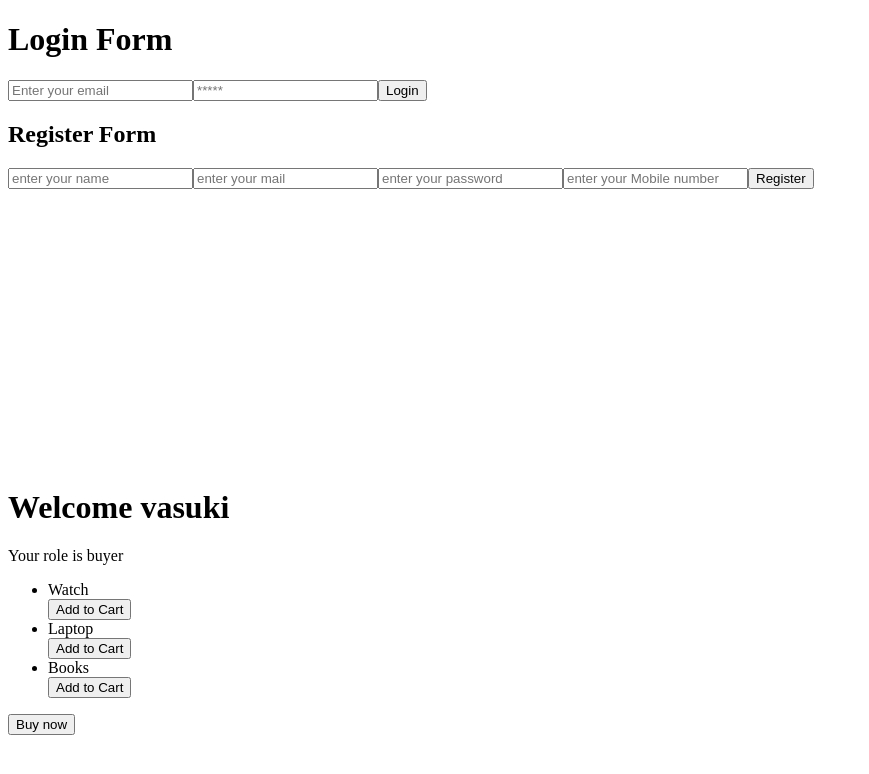
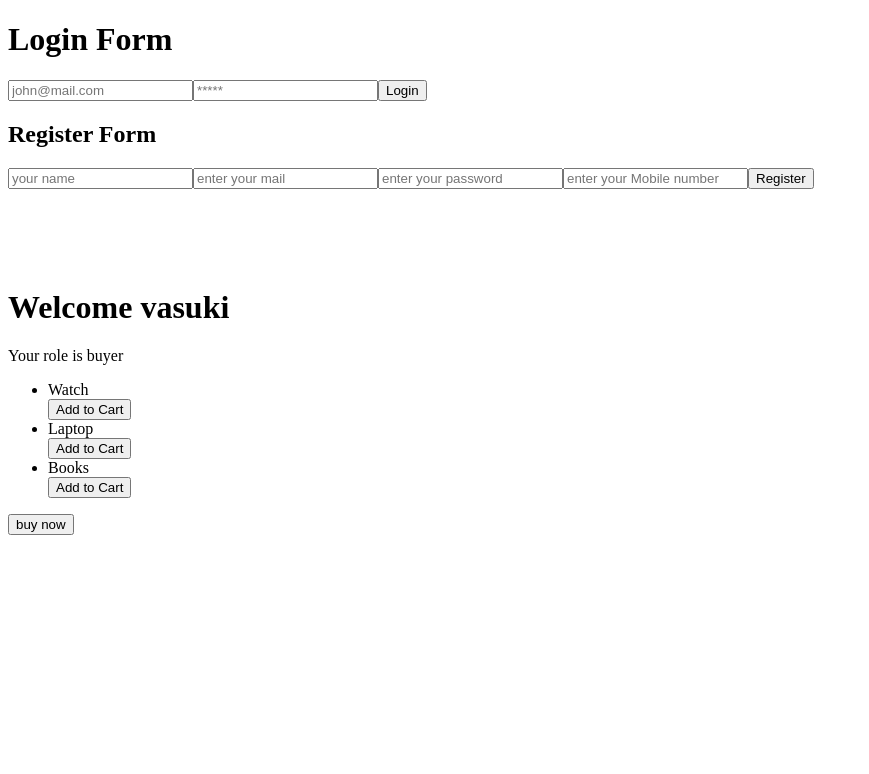
Before and after one commit to Vasuki-84/Basic_ReactJs_Practice, a React (Vite) app in the folder props01/: page / in a window 1280 px wide. Shown: the top 774 px of the page, without its empty margins (0-869 px from the left). Built offline with nearby package versions, Linux system fonts and the light colour scheme.

Commit message:
added input.jsx

```diff
--- a/props01/src/App.jsx
+++ b/props01/src/App.jsx
@@ -13,7 +13,7 @@ function App() {
     <div>
       <Login />
       <Register />
-      <div style={{marginTop: "300px"}}>
+      <div style={{marginTop: "100px"}}>
         {/*  name variable is props, it carries the variable value into Home component  */}
         <Home name={username} userRole={role} />
       </div>
--- a/props01/src/components/Home.jsx
+++ b/props01/src/components/Home.jsx
@@ -1,7 +1,7 @@
-import React from 'react'
-import Button from './Button'
+import React from "react";
+import Button from "./Button";
 
-function Home({name, userRole}) {
+function Home({ name, userRole }) {
   return (
     <div>
       {/* Destructuring */}
@@ -10,8 +10,7 @@ function Home({name, userRole}) {
 
       {/* Conditional Rendering using Ternary Operator */}
       {/* ? - if | : - else */}
-        {
-          userRole === "buyer" ? (
+      {userRole === "buyer" ? (
         <div>
           <ul>
             <li>Watch</li>
@@ -21,19 +20,18 @@ function Home({name, userRole}) {
             <li>Books</li>
             <Button label="Add to Cart" />
           </ul>
-            <button>Buy now</button>
+          <Button label="buy now" />
         </div>
       ) : userRole === "seller" ? (
         <div>
-              <button>Create your product</button>
-              <button>Post Product</button>
+          <Button label="Create your product" />
+          <Button label="Post Product" />
         </div>
       ) : (
         <p>No user role found</p>
-          )
-        }
+      )}
     </div>
-  )
+  );
 }
 
-export default Home
+export default Home;
--- /dev/null
+++ b/props01/src/components/Input.jsx
@@ -0,0 +1,9 @@
+import React from 'react'
+
+function Input({type , placeholder}) {
+  return (
+    <input type={type} placeholder={placeholder} />
+  )
+}
+
+export default Input
--- a/props01/src/components/Login.jsx
+++ b/props01/src/components/Login.jsx
@@ -1,21 +1,21 @@
-import React from 'react'
-import Button from './Button'
+import React from "react";
+import Button from "./Button";
+import Input from "./input";
 
 function Login() {
-    const login = () => {
-        alert("Login successfull");
-    }
+  const login = () => {
+    alert("Login successfull");
+  };
   return (
     <div>
-        <h1>Login Form</h1>
-        <input type='email' placeholder='Enter your email'/>
-        <input type='password' placeholder='*****'/>
-        <Button label= "Login" clickfunction={login} />
+      <h1>Login Form</h1>
+    <Input type="text" placeholder="john@mail.com"/>
 
+      <Input type="password" placeholder="*****" />
 
-
+      <Button label="Login" clickfunction={login} />
     </div>
-  )
+  );
 }
 
-export default Login
+export default Login;
--- a/props01/src/components/Register.jsx
+++ b/props01/src/components/Register.jsx
@@ -1,5 +1,6 @@
 import React from "react";
 import Button from "./Button";
+import Input from "./input";
 
 function Register() {
     const register = () => {
@@ -8,10 +9,11 @@ function Register() {
   return (
     <div>
       <h2>Register Form</h2>
-      <input type="text" placeholder="enter your name" />
-      <input type="email" placeholder="enter your mail" />
-      <input type="password" placeholder="enter your password" />
-      <input type="text" placeholder="enter your Mobile number" />
+
+      <Input type="text" placeholder="your name" />
+      <Input type="email" placeholder="enter your mail" />
+      <Input type="password" placeholder="enter your password" />
+      <Input type="text" placeholder="enter your Mobile number" />
       <Button label="Register" clickfunction={register} />
     </div>
   );
```
Lines whose indentation alone changed are shown as unchanged.
